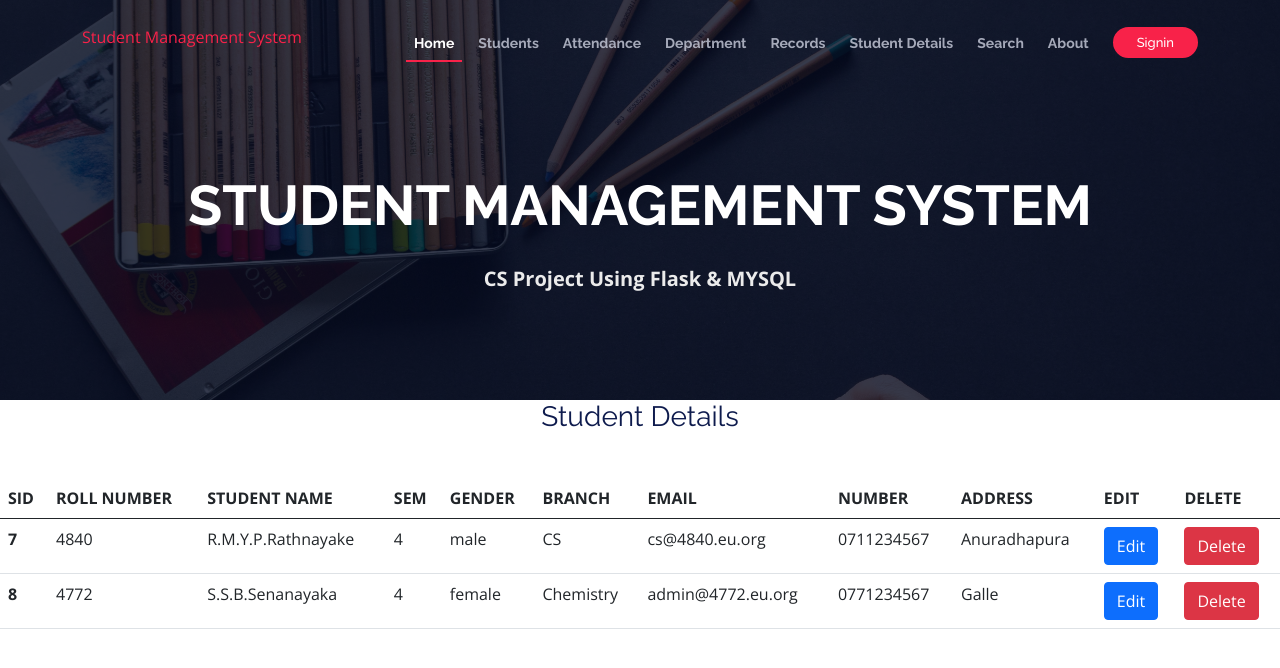
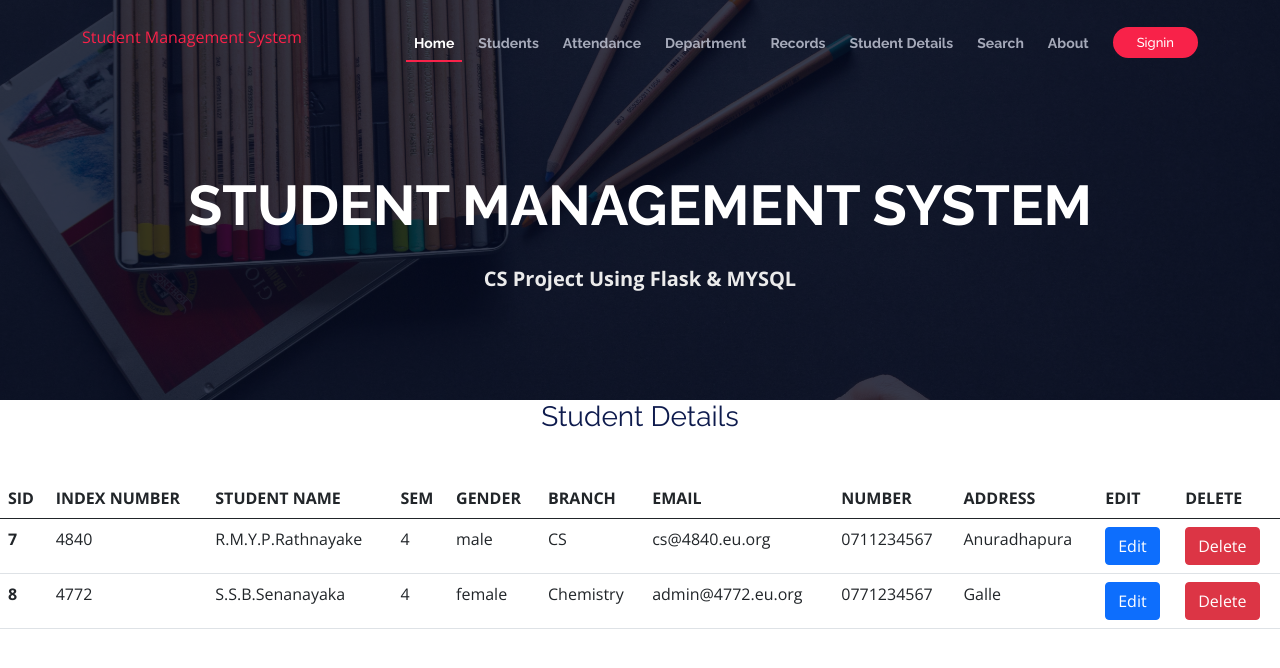
Before and after one commit to asp2020100/sms-flask, a Flask app: page /studentdetails in a window 1280 px wide. Shown: the top 668 px of the page. Run offline with Flask 3, Linux system fonts and the light colour scheme; data comes from the database, SQL or seed files in the repository; parts of the project's set-up code (start-up, migrations or seed data) failed here and were passed over; some libraries are stand-ins or nearby versions.

Commit message:
some fix

```diff
--- a/templates/studentdetails.html
+++ b/templates/studentdetails.html
@@ -27,7 +27,7 @@ Student Details
   <thead class="thead-light">
     <tr>
       <th scope="col">SID</th>
-      <th scope="col">ROLL NUMBER</th>
+      <th scope="col">INDEX NUMBER</th>
       <th scope="col">STUDENT NAME</th>
       <th scope="col">SEM</th>
       <th scope="col">GENDER</th>
```
